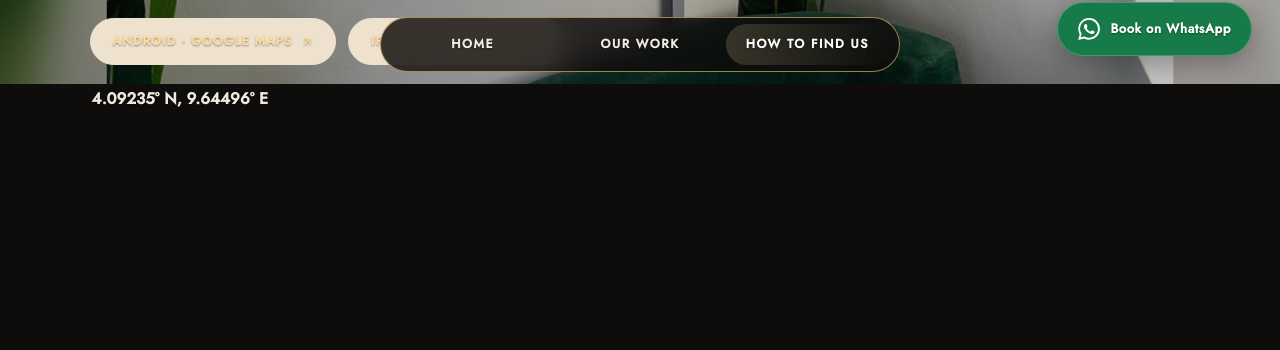
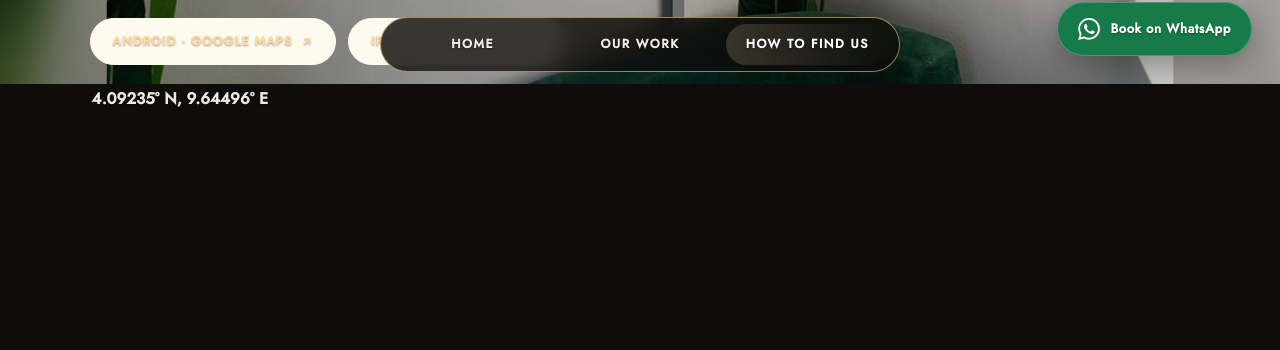
Before and after one commit to priceboy/bonaberi-braider, a Django app: page /find-us/ in a window 1280 px wide. Shown: the part 716-1066 px from the top of the page. Run offline with Django 5.2, Linux system fonts and the light colour scheme; data comes from the database, SQL or seed files in the repository; data that the repository does not hold is empty.

Commit message:
Lighten map buttons to cream white (#13)

```diff
--- a/static/website/css/find_us.css
+++ b/static/website/css/find_us.css
@@ -108,8 +108,8 @@
     letter-spacing: 0.1em;
     font-size: 0.76rem;
     color: #211b15;
-    background: #eee2cf;
-    border-color: #eee2cf;
+    background: #fffaf0;
+    border-color: #fffaf0;
     text-decoration: none;
     font-weight: 700;
     transition: background-color 180ms ease, border-color 180ms ease, transform 180ms ease;
@@ -117,8 +117,8 @@
 
 .find-us__map-link:hover,
 .find-us__map-link:focus-visible {
-    background: #f7eddf;
-    border-color: #f7eddf;
+    background: #fffdf7;
+    border-color: #fffdf7;
     transform: translateY(-1px);
 }
 
```
